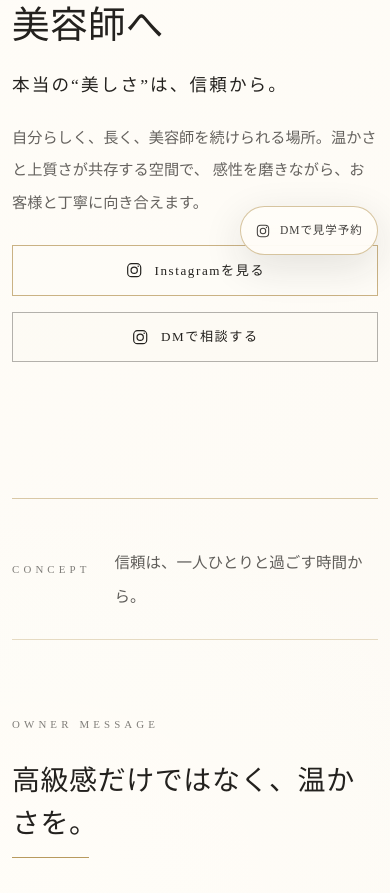
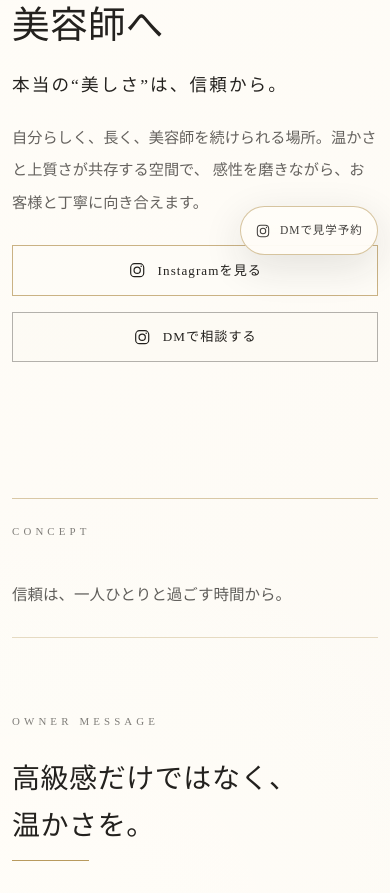
Before and after one commit to mapama-eng/WEBLP-image, a React (Vite) app: page / in a window 390 px wide. Shown: the part 577-1470 px from the top of the page. Built offline with nearby package versions, Linux system fonts and the light colour scheme.

Commit message:
Improve responsive text readability

```diff
--- a/index.html
+++ b/index.html
@@ -5,26 +5,26 @@
     <meta name="viewport" content="width=device-width, initial-scale=1.0" />
     <meta
       name="description"
-      content="山形市の半個室サロンMiiiU。スタイリスト募集。美容師転職や業務委託を検討中の方へ。"
+      content="天童市で美容師求人を探している方へ。MiiiUでは半個室の上質な空間で働くスタイリストを募集しています。東根市・寒河江市・山形市からの見学も歓迎しています。Instagram DMより見学予約受付中。"
     />
     <meta name="theme-color" content="#F6F0E8" />
     <meta property="og:type" content="website" />
     <meta property="og:locale" content="ja_JP" />
     <meta property="og:site_name" content="MiiiU Recruit" />
-    <meta property="og:title" content="山形市美容師求人｜MiiiU Recruit" />
+    <meta property="og:title" content="天童の美容師求人｜MiiiU Recruit｜山形エリアで美容師転職を考える方へ" />
     <meta
       property="og:description"
-      content="山形市の半個室サロンMiiiUで、感性を磨きながら丁寧にお客様と向き合うスタイリストへ。転職・業務委託を検討中の美容師を募集しています。"
+      content="天童市で美容師求人を探している方へ。MiiiUでは半個室の上質な空間で働くスタイリストを募集しています。東根市・寒河江市・山形市からの見学も歓迎しています。Instagram DMより見学予約受付中。"
     />
     <meta property="og:image" content="/assets/photos/miiiu-editorial-hero.png" />
     <meta name="twitter:card" content="summary_large_image" />
-    <meta name="twitter:title" content="山形市美容師求人｜MiiiU Recruit" />
+    <meta name="twitter:title" content="天童の美容師求人｜MiiiU Recruit｜山形エリアで美容師転職を考える方へ" />
     <meta
       name="twitter:description"
-      content="山形市の半個室サロンMiiiU。スタイリスト募集。美容師転職や業務委託を検討中の方へ。"
+      content="天童市で美容師求人を探している方へ。MiiiUでは半個室の上質な空間で働くスタイリストを募集しています。東根市・寒河江市・山形市からの見学も歓迎しています。Instagram DMより見学予約受付中。"
     />
     <meta name="twitter:image" content="/assets/photos/miiiu-editorial-hero.png" />
-    <title>山形市美容師求人｜MiiiU Recruit</title>
+    <title>天童の美容師求人｜MiiiU Recruit｜山形エリアで美容師転職を考える方へ</title>
   </head>
   <body>
     <div id="root"></div>
--- a/src/components.jsx
+++ b/src/components.jsx
@@ -99,11 +99,11 @@ const recruitInfo = [
   ["経験年数", "不問"],
   ["募集人数", "男性1名\n女性1名"],
   ["年齢", "20代〜30代"],
-  ["勤務地", "山形店 または 天童店"],
+  ["勤務地", "MiiiU（天童店）"],
   ["勤務条件", "1ヶ月の中で\n土日6日以上勤務可能な方"],
   ["雇用形態", "業務委託"],
   ["平均単価", "11,000円"],
-  ["技術売上", "50〜60％\n例）売上100万円 → 50〜60万円"],
+  ["技術売上", "50〜60％\n例）売上100万円 →\n50〜60万円"],
   ["店販売上", "10％"],
   ["ECサイト売上", "10％"],
   ["その他", "条件交渉可"],
@@ -599,15 +599,15 @@ function FaqSection() {
 
 function SeoIntro() {
   return (
-    <section id="yamagata-recruit" className="seo-intro-section">
+    <section id="tendo-recruit" className="seo-intro-section">
       <div className="seo-intro-inner" data-reveal>
-        <p className="eyebrow">YAMAGATA BEAUTY RECRUIT</p>
-        <h2>山形市で美容師求人を探している方へ</h2>
+        <p className="eyebrow">TENDO BEAUTY RECRUIT</p>
+        <h2>天童・山形エリアで美容師として長く働ける環境を探している方へ</h2>
         <p>
-          山形市美容師求人や山形美容室求人を探している方、落ち着いた半個室サロンでスタイリストとして働きたい方へ。MiiiUは山形市内で、お客様一人ひとりに丁寧に向き合うサロンワークを大切にしています。美容師としての技術を磨きながら、接客やヘアデザインの感性も育てていける環境です。
+          天童で美容師求人や美容室求人を探している方へ。MiiiU天童店は、半個室の上質な空間で、お客様一人ひとりに丁寧に向き合うサロンワークを大切にしています。落ち着いた環境の中で、技術と接客の両方を穏やかに磨きながら、長く美容師を続けていける場所を目指しています。
         </p>
         <p>
-          美容師転職を考えている方、業務委託美容師として自分らしい働き方を探している方、髪質改善サロンでの経験を活かしたい方にも、MiiiUの空気感を知っていただけたらと思います。スタイリスト募集や山形市求人を比較している段階でも、まずはInstagramのDMからお気軽にご相談ください。
+          天童市をはじめ、東根市・寒河江市・山形市など山形エリアで美容師転職を考えている方、業務委託美容師として自分らしい働き方を探している方にも、MiiiUの空気感を知っていただけたらと思います。半個室サロンの美容師求人を比較している段階でも、まずはサロン見学や働き方について、InstagramのDMからお気軽にご相談ください。
         </p>
       </div>
     </section>
@@ -695,8 +695,8 @@ function RecruitInformation() {
       </div>
 
       <figure className="recruit-info-photo" data-reveal>
-        <img src={assets.lighting} alt="MiiiU店内の球体照明" {...imageProps} />
-        <figcaption>SALON SCENE</figcaption>
+        <img src={assets.owner} alt="MiiiUオーナー" {...imageProps} />
+        <figcaption>OWNER / MiiiU</figcaption>
       </figure>
     </section>
   );
@@ -744,13 +744,16 @@ function Entry() {
       <div className="entry-copy" data-reveal>
         <SectionHeading eyebrow="ENTRY" title="サロン見学をご希望の方へ" />
         <p>
-          <span>まずはInstagramの投稿やハイライトをご覧いただき、</span>
-          <span>MiiiUの考え方や雰囲気に共感してくださる方のみ、</span>
+          <span>まずはInstagramの投稿やハイライトを</span>
+          <span>ご覧いただき、</span>
+          <span>MiiiUの考え方や雰囲気に</span>
+          <span>共感してくださる方のみ、</span>
           <span>DMよりご連絡をお願いいたします。</span>
         </p>
         <p>
           <span>見学希望、働き方の相談、</span>
-          <span>少し話を聞いてみたいという段階でも大丈夫です。</span>
+          <span>少し話を聞いてみたいという段階でも</span>
+          <span>大丈夫です。</span>
           <span>お互いを大切にできる出会いを、</span>
           <span>丁寧に重ねていきたいと考えています。</span>
         </p>
--- a/src/index.css
+++ b/src/index.css
@@ -72,14 +72,38 @@ a {
   text-decoration: none;
 }
 
+a,
+span {
+  overflow-wrap: break-word;
+}
+
 h1,
 h2,
 h3,
 p,
 li,
-a,
-span {
-  overflow-wrap: anywhere;
+dt,
+dd,
+summary,
+figcaption {
+  overflow-wrap: break-word;
+  word-break: normal;
+  line-break: strict;
+}
+
+h1,
+h2,
+h3,
+.concept-statement {
+  word-break: auto-phrase;
+  text-wrap: balance;
+}
+
+p,
+li,
+dd,
+summary {
+  text-wrap: pretty;
 }
 
 .site-shell {
@@ -412,9 +436,9 @@ span {
   font-weight: 400;
   line-height: 1.28;
   letter-spacing: 0.04em;
-  overflow-wrap: anywhere;
-  word-break: break-all;
-  line-break: loose;
+  overflow-wrap: normal;
+  word-break: keep-all;
+  line-break: strict;
 }
 
 .hero-lead {
@@ -427,7 +451,7 @@ span {
 .hero-support {
   display: grid;
   gap: 1.25rem;
-  max-width: 100%;
+  max-width: 32rem;
 }
 
 .hero-support p:not(.hero-lead) {
@@ -435,8 +459,7 @@ span {
   color: rgba(35, 33, 30, 0.7);
   font-size: 0.95rem;
   line-height: 2.15;
-  max-width: 100%;
-  overflow-wrap: anywhere;
+  max-width: 30rem;
   letter-spacing: 0.02em;
 }
 
@@ -464,6 +487,14 @@ span {
   color: #23211e;
   font-size: 0.82rem;
   letter-spacing: 0.12em;
+  white-space: nowrap;
+}
+
+.instagram-cta span,
+.fixed-instagram-cta span,
+.footer-instagram span {
+  overflow-wrap: normal;
+  white-space: nowrap;
 }
 
 .instagram-cta:hover,
@@ -600,6 +631,7 @@ span {
 
 .concept-statement {
   margin: 0;
+  max-width: 28em;
   color: #23211e;
   font-size: clamp(1.15rem, 3vw, 1.75rem);
   line-height: 1.8;
@@ -616,6 +648,14 @@ span {
   line-height: 1.55;
 }
 
+.section-heading h2 {
+  max-width: 19em;
+}
+
+.section-heading.center h2 {
+  margin-inline: auto;
+}
+
 .concept-frame p:not(.eyebrow),
 .message-body p,
 .space-copy > p,
@@ -646,7 +686,7 @@ span {
 .message-body {
   display: grid;
   gap: 1.05rem;
-  max-width: 42rem;
+  max-width: 38rem;
 }
 
 .message-body p {
@@ -858,7 +898,7 @@ span {
 
 .space-copy .space-intro {
   margin-top: 1.8rem;
-  max-width: 43rem;
+  max-width: 40rem;
 }
 
 .work-grid {
@@ -886,6 +926,7 @@ span {
 
 .work-item p {
   margin: 0;
+  max-width: 17rem;
   color: rgba(35, 33, 30, 0.62);
   font-size: 0.9rem;
   line-height: 1.9;
@@ -964,6 +1005,7 @@ span {
 
 .looking-note {
   margin: 2rem 0 0;
+  max-width: 42rem;
   color: rgba(35, 33, 30, 0.68);
   line-height: 2;
 }
@@ -983,6 +1025,7 @@ span {
 
 .recruit-info-copy > p {
   margin: 0;
+  max-width: 40rem;
   color: rgba(35, 33, 30, 0.72);
   font-size: 0.96rem;
   line-height: 2.2;
@@ -1110,6 +1153,8 @@ span {
 }
 
 .recruit-info-entry span {
+  display: block;
+  max-width: 34rem;
   color: rgba(35, 33, 30, 0.78);
   font-size: 0.95rem;
   line-height: 2;
@@ -1124,7 +1169,7 @@ span {
 .activity-copy {
   display: grid;
   gap: 1.15rem;
-  max-width: 48rem;
+  max-width: 44rem;
 }
 
 .activity-copy > p {
@@ -1263,8 +1308,7 @@ span {
 
 .entry-copy > p {
   margin-inline: auto;
-  max-width: 35rem;
-  text-wrap: balance;
+  max-width: 32rem;
 }
 
 .entry-copy > p span {
@@ -1426,6 +1470,7 @@ span {
 .origin-body {
   display: grid;
   gap: 1.15rem;
+  max-width: 46rem;
 }
 
 .origin-body p,
@@ -1497,6 +1542,7 @@ span {
 
 .voice-quote {
   margin: 0;
+  max-width: 28rem;
   color: rgba(35, 33, 30, 0.72);
   font-size: 0.94rem;
   line-height: 2;
@@ -1522,7 +1568,7 @@ span {
 .daily-flow-head {
   display: grid;
   gap: 1.2rem;
-  max-width: 40rem;
+  max-width: 36rem;
 }
 
 .daily-flow-list {
@@ -1618,6 +1664,7 @@ span {
 
 .faq-section .faq-item p {
   margin: 0;
+  max-width: 44rem;
   padding: 0 0 1.35rem;
   color: rgba(35, 33, 30, 0.66);
   font-size: 0.92rem;
@@ -1632,6 +1679,7 @@ span {
 
 .seo-intro-inner h2 {
   margin: 1rem 0 1.6rem;
+  max-width: 21em;
   font-size: clamp(1.55rem, 5vw, 2.55rem);
   font-weight: 400;
   letter-spacing: 0.06em;
@@ -1640,6 +1688,10 @@ span {
 
 .seo-intro-inner p + p {
   margin-top: 1.1rem;
+}
+
+.seo-intro-inner > p:not(.eyebrow) {
+  max-width: 48rem;
 }
 
 .site-footer {
@@ -1747,6 +1799,62 @@ html.reveal-ready [data-reveal].is-visible,
   transform: translateY(0);
 }
 
+@media (max-width: 719px) {
+  .concept-section-compact .concept-frame {
+    grid-template-columns: minmax(0, 1fr);
+    gap: 1rem;
+  }
+
+  .concept-statement {
+    width: 100%;
+    max-width: 22em;
+  }
+
+  .section-heading h2,
+  .looking-inner h2 {
+    max-width: 15em;
+    line-height: 1.65;
+  }
+
+  .section-heading.center h2 {
+    max-width: 14em;
+  }
+
+  .message-body p,
+  .origin-body p,
+  .space-copy > p,
+  .activity-copy > p,
+  .recruit-info-copy > p,
+  .seo-intro-inner p,
+  .entry-copy > p {
+    line-height: 2.25;
+  }
+
+  .work-item p,
+  .activity-card p,
+  .voice-quote,
+  .daily-flow-list p,
+  .faq-section .faq-item p,
+  .recruit-welcome-list li,
+  .recruit-info-entry span {
+    line-height: 2.05;
+  }
+
+  .looking-inner li {
+    line-height: 1.95;
+  }
+
+  .recruit-info-item dd,
+  .faq-section summary {
+    line-height: 1.85;
+  }
+
+  .instagram-cta {
+    padding-inline: 0.9rem;
+    letter-spacing: 0.08em;
+  }
+}
+
 @media (min-width: 720px) {
   .site-header {
     align-items: center;
@@ -1907,6 +2015,21 @@ html.reveal-ready [data-reveal].is-visible,
 }
 
 @media (min-width: 1080px) {
+  .recruit-info-list {
+    grid-template-columns: repeat(2, minmax(0, 1fr));
+    column-gap: clamp(1.5rem, 2.5vw, 2.4rem);
+  }
+
+  .recruit-info-item {
+    display: block;
+    padding: 0.95rem 0;
+  }
+
+  .recruit-info-item dd {
+    margin-top: 0.45rem;
+    font-size: 1rem;
+  }
+
   .space-photo-main img {
     aspect-ratio: 16 / 8.5;
   }
```
